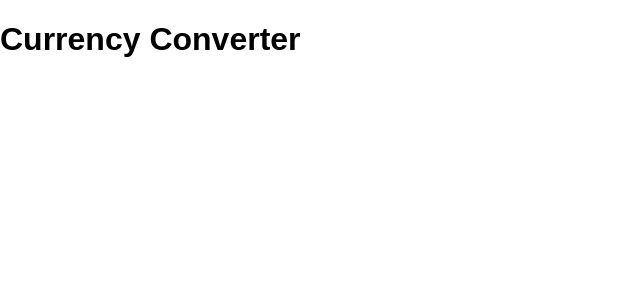
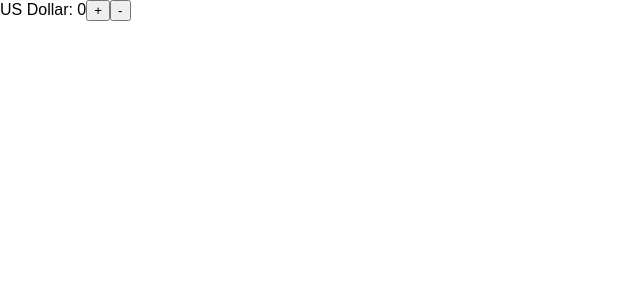
Before and after one commit to TheRobBrennan/render-props, a React (Create React App) app: page / in a window 1280 px wide. Shown: the top 300 px of the page, without its empty margins (0-640 px from the left). Built offline with nearby package versions, Linux system fonts and the light colour scheme.

Commit message:
Added initial implementation of Amount component

```diff
--- a/src/App.js
+++ b/src/App.js
@@ -1,8 +1,6 @@
-import React, { Component } from 'react'
+import React from 'react'
+import Amount from './components/Amount'
 
-const App = () => (
-  <div>
-    <h1>Currency Converter</h1>
-  </div>
-)
+const App = () => <Amount />
+
 export default App
--- /dev/null
+++ b/src/components/Amount.jsx
@@ -0,0 +1,30 @@
+import React, { Component } from 'react'
+
+class Amount extends Component {
+  constructor(props){
+    super(props)
+    this.state = {
+      amount: 0,
+    }
+  }
+
+  onIncrement = () => {
+    this.setState(state => ({ amount: state.amount + 1 }))
+  }
+
+  onDecrement = () => {
+    this.setState(state => ({ amount: state.amount - 1}))
+  }
+
+  render () {
+    return (
+      <div>
+        <span>US Dollar: {this.state.amount}</span>
+        <button type="button" onClick={this.onIncrement}>+</button>
+        <button type="button" onClick={this.onDecrement}>-</button>
+      </div>
+    )
+  }
+}
+
+export default Amount
```
